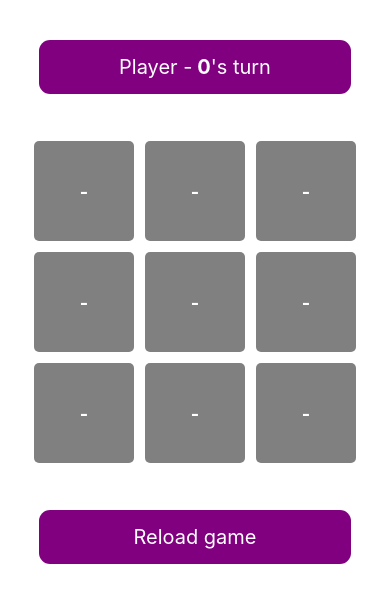
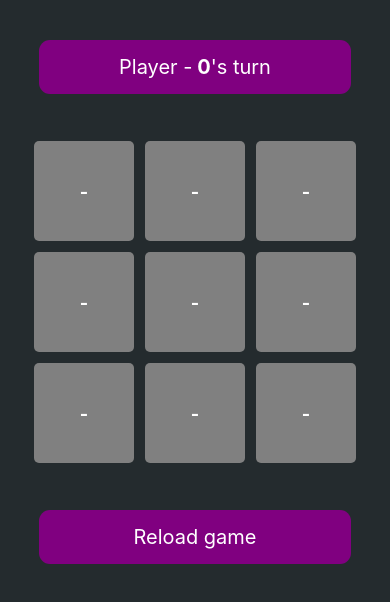
Before and after one commit to ManjiCoder/Tic-Tac-Toe, a React Native app: screen / in a window 390 px wide. Shown: the top 602 px of the page. Built offline with nearby package versions, Linux system fonts and the light colour scheme.

Commit message:
background added

```diff
--- a/src/App.tsx
+++ b/src/App.tsx
@@ -16,5 +16,7 @@ export default App;
 const styles = StyleSheet.create({
   container: {
     padding: 8,
+    backgroundColor: '#242B2E',
+    height: '100%',
   },
 });
--- a/src/components/Home.tsx
+++ b/src/components/Home.tsx
@@ -148,9 +148,7 @@ const Home = () => {
               Match <Text style={[styles.bold]}>{result}</Text> try again.
             </Text>
           )}
-          <Text style={[styles.resultTxt, styles.heading]}>
-            Game Over!{result}
-          </Text>
+          <Text style={[styles.resultTxt, styles.heading]}>Game Over!</Text>
         </View>
       )}
     </View>
```
